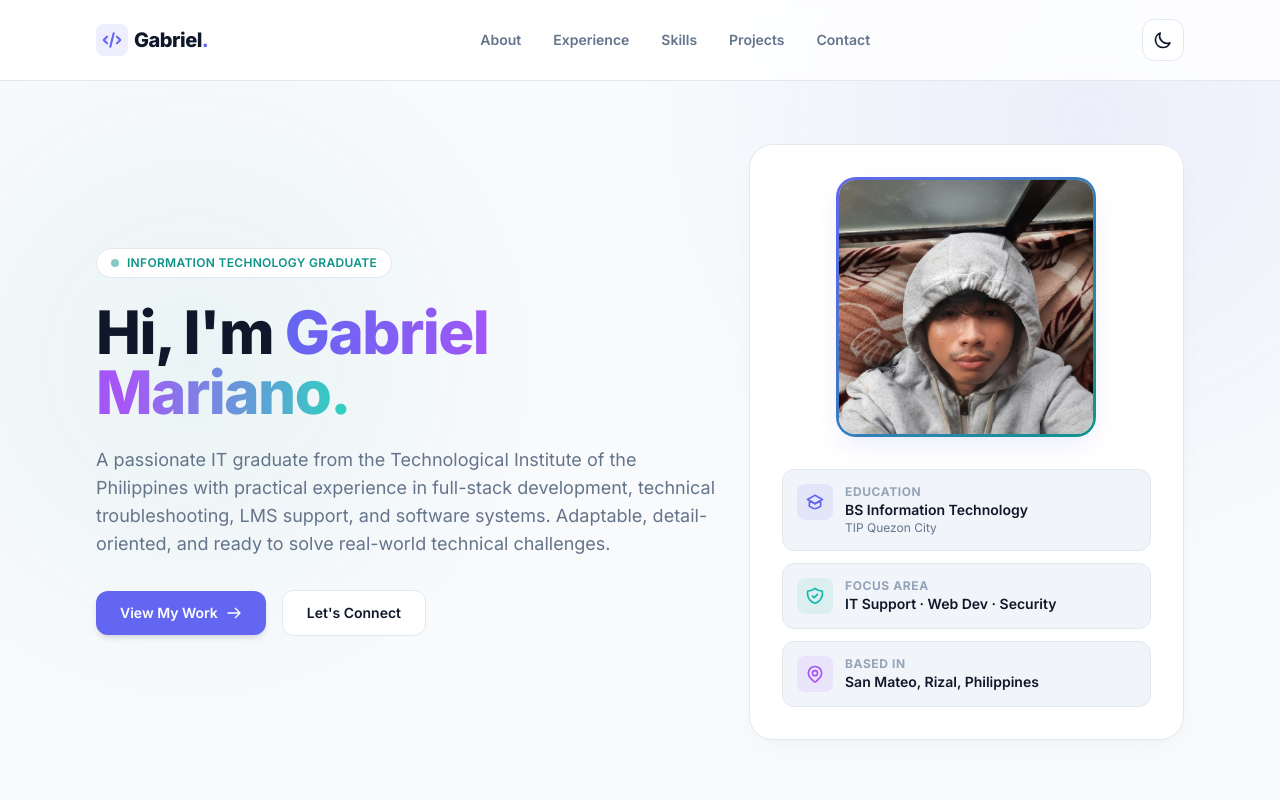
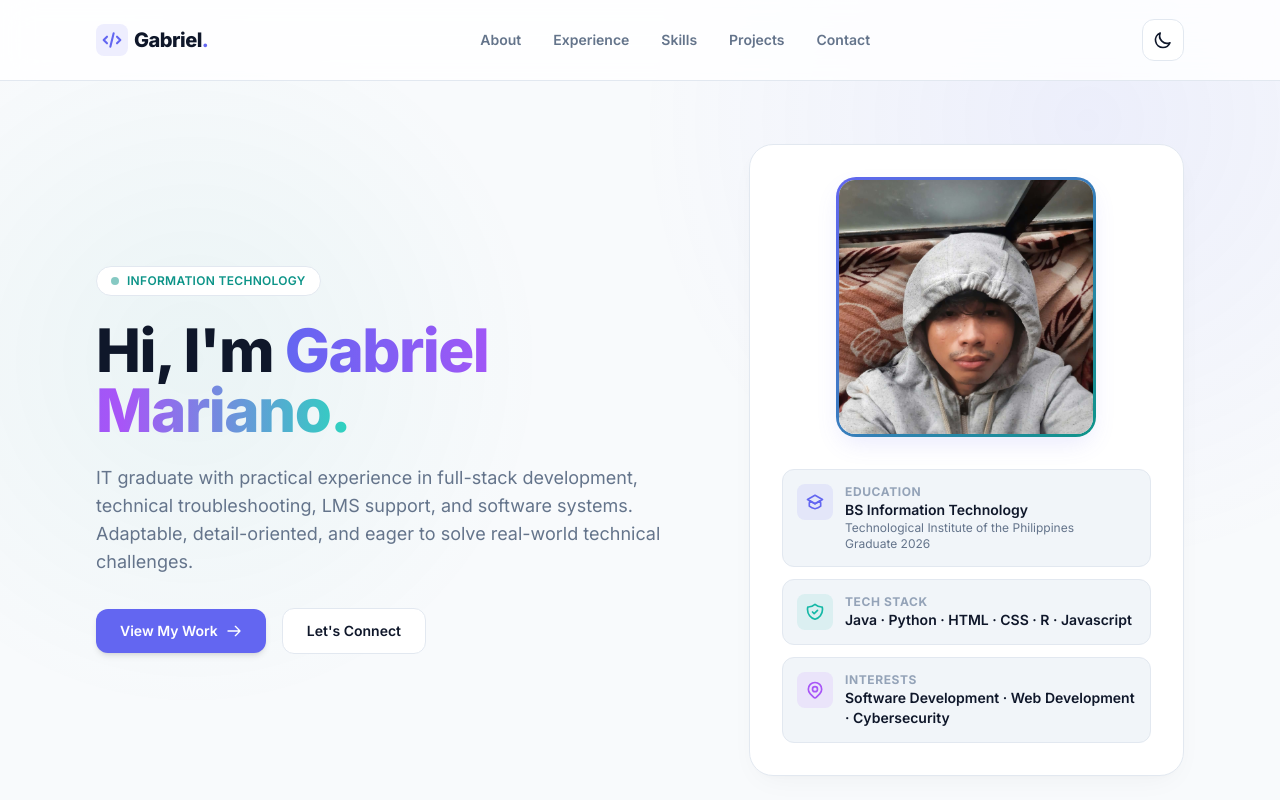
Before and after one commit to Gaxz-hub/profileinfo, a plain HTML site: page index.html in a window 1280 px wide. Shown: the top 800 px of the page. Drawn offline with nearby package versions, Linux system fonts and the light colour scheme.

Commit message:
Description Changes

```diff
--- a/index.html
+++ b/index.html
@@ -249,7 +249,7 @@
         <div class="lg:col-span-7 space-y-6 reveal">
           <div class="inline-flex items-center gap-2 px-3.5 py-1.5 rounded-full text-xs font-semibold tracking-wide uppercase border" style="background: var(--bg-surface); border-color: var(--border-color); color: var(--accent-secondary);">
             <span class="w-2 h-2 rounded-full animate-pulse" style="background-color: var(--accent-secondary);"></span>
-            Information Technology Graduate
+            Information Technology
           </div>
 
           <h1 class="text-4xl sm:text-5xl lg:text-6xl font-extrabold tracking-tight leading-none" style="color: var(--text-main);">
@@ -257,7 +257,7 @@
           </h1>
 
           <p class="text-base sm:text-lg leading-relaxed max-w-2xl" style="color: var(--text-muted);">
-            A passionate IT graduate from the Technological Institute of the Philippines with practical experience in full-stack development, technical troubleshooting, LMS support, and software systems. Adaptable, detail-oriented, and ready to solve real-world technical challenges.
+            IT graduate with practical experience in full-stack development, technical troubleshooting, LMS support, and software systems. Adaptable, detail-oriented, and eager to solve real-world technical challenges.
           </p>
 
           <div class="flex flex-wrap items-center gap-4 pt-2">
@@ -298,7 +298,8 @@
                 <div>
                   <div class="text-xs uppercase font-bold tracking-wider" style="color: var(--text-subtle);">Education</div>
                   <div class="text-sm font-semibold" style="color: var(--text-main);">BS Information Technology</div>
-                  <div class="text-xs" style="color: var(--text-muted);">TIP Quezon City</div>
+                  <div class="text-xs" style="color: var(--text-muted);">Technological Institute of the Philippines</div>
+                  <div class="text-xs" style="color: var(--text-muted);">Graduate 2026</div>
                 </div>
               </div>
 
@@ -307,8 +308,8 @@
                   <svg class="w-5 h-5" fill="none" stroke="currentColor" viewBox="0 0 24 24"><path stroke-linecap="round" stroke-linejoin="round" stroke-width="2" d="M9 12l2 2 4-4m5.618-4.016A11.955 11.955 0 0112 2.944a11.955 11.955 0 01-8.618 3.04A12.02 12.02 0 003 9c0 5.591 3.824 10.29 9 11.622 5.176-1.332 9-6.03 9-11.622 0-1.042-.133-2.052-.382-3.016z"/></svg>
                 </div>
                 <div>
-                  <div class="text-xs uppercase font-bold tracking-wider" style="color: var(--text-subtle);">Focus Area</div>
-                  <div class="text-sm font-semibold" style="color: var(--text-main);">IT Support · Web Dev · Security</div>
+                  <div class="text-xs uppercase font-bold tracking-wider" style="color: var(--text-subtle);">Tech Stack</div>
+                  <div class="text-sm font-semibold" style="color: var(--text-main);">Java · Python · HTML · CSS · R · Javascript</div>
                 </div>
               </div>
 
@@ -317,8 +318,8 @@
                   <svg class="w-5 h-5" fill="none" stroke="currentColor" viewBox="0 0 24 24"><path stroke-linecap="round" stroke-linejoin="round" stroke-width="2" d="M17.657 16.657L13.414 20.9a1.998 1.998 0 01-2.827 0l-4.244-4.243a8 8 0 1111.314 0z"/><path stroke-linecap="round" stroke-linejoin="round" stroke-width="2" d="M15 11a3 3 0 11-6 0 3 3 0 016 0z"/></svg>
                 </div>
                 <div>
-                  <div class="text-xs uppercase font-bold tracking-wider" style="color: var(--text-subtle);">Based In</div>
-                  <div class="text-sm font-semibold" style="color: var(--text-main);">San Mateo, Rizal, Philippines</div>
+                  <div class="text-xs uppercase font-bold tracking-wider" style="color: var(--text-subtle);">Interests</div>
+                  <div class="text-sm font-semibold" style="color: var(--text-main);">Software Development · Web Development · Cybersecurity</div>
                 </div>
               </div>
             </div>
```
